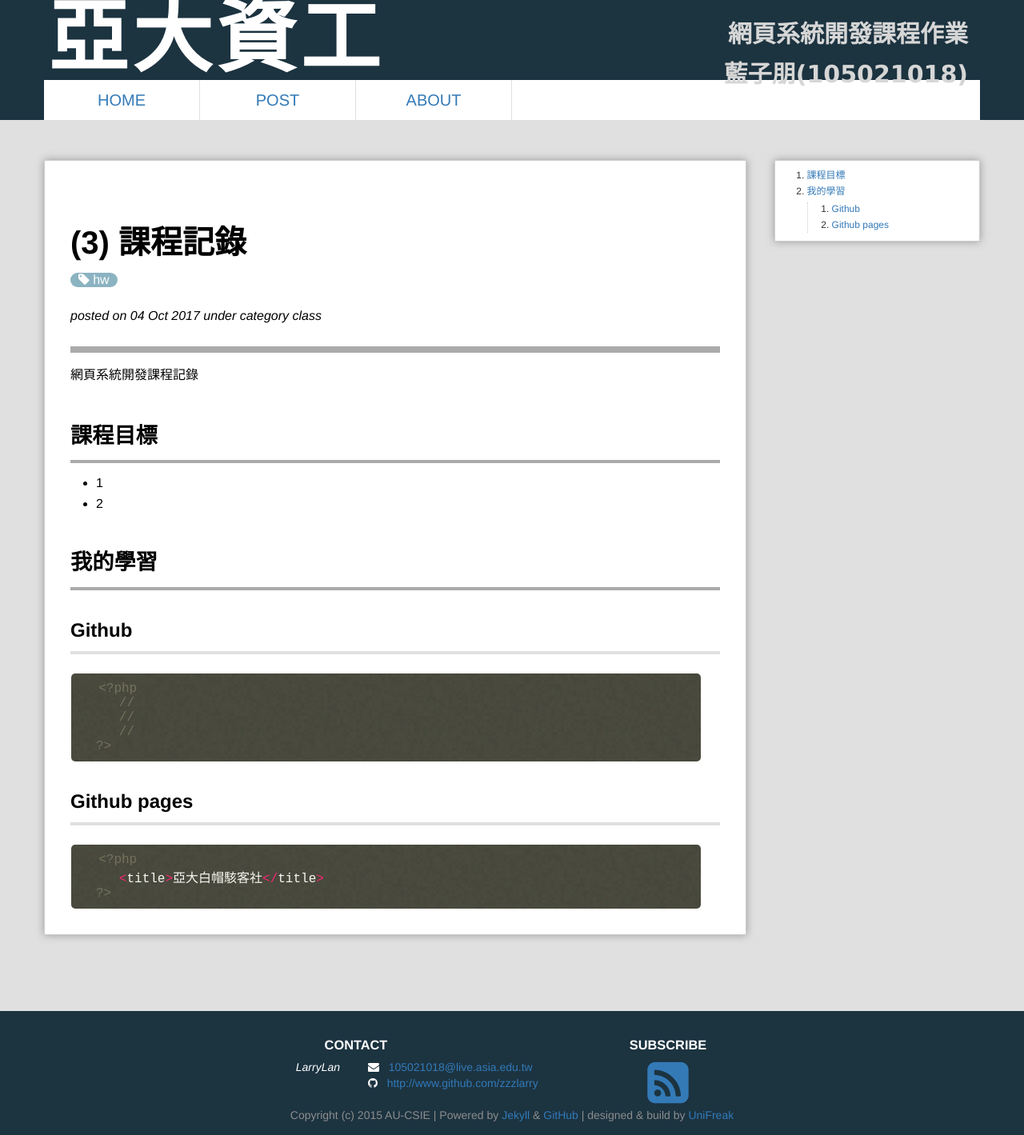
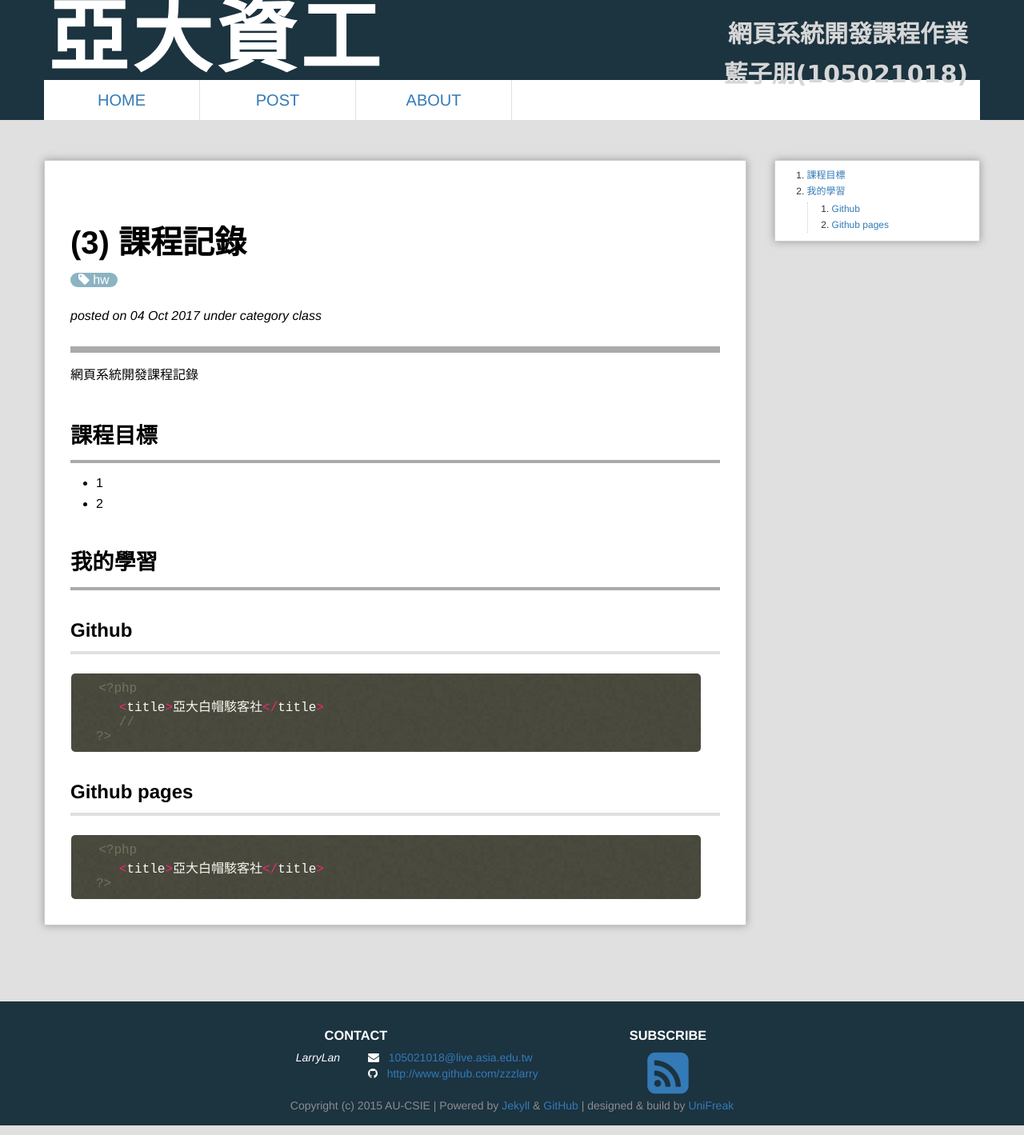
Before and after one commit to zzzlarry/webcourse, a Jekyll site: the page built from _posts/2017-10-04-Class3.md, in a window 1280 px wide. Shown: the whole page at 80% size. Built offline with Jekyll 4.4.1, drawn with Linux system fonts in a browser that asks for light colours; Markdown is read by kramdown in place of the engine named in the settings; comment, search, counter and statistics services are not loaded.

Commit message:
Update 2017-10-04-Class3.md

````diff
--- a/_posts/2017-10-04-Class3.md
+++ b/_posts/2017-10-04-Class3.md
@@ -21,8 +21,7 @@ excerpt: "第3週課程"
 
 ```php
 <?php
-   //
-   //
+   <title>亞大白帽駭客社</title>
    //
 ?>
 ```
````
